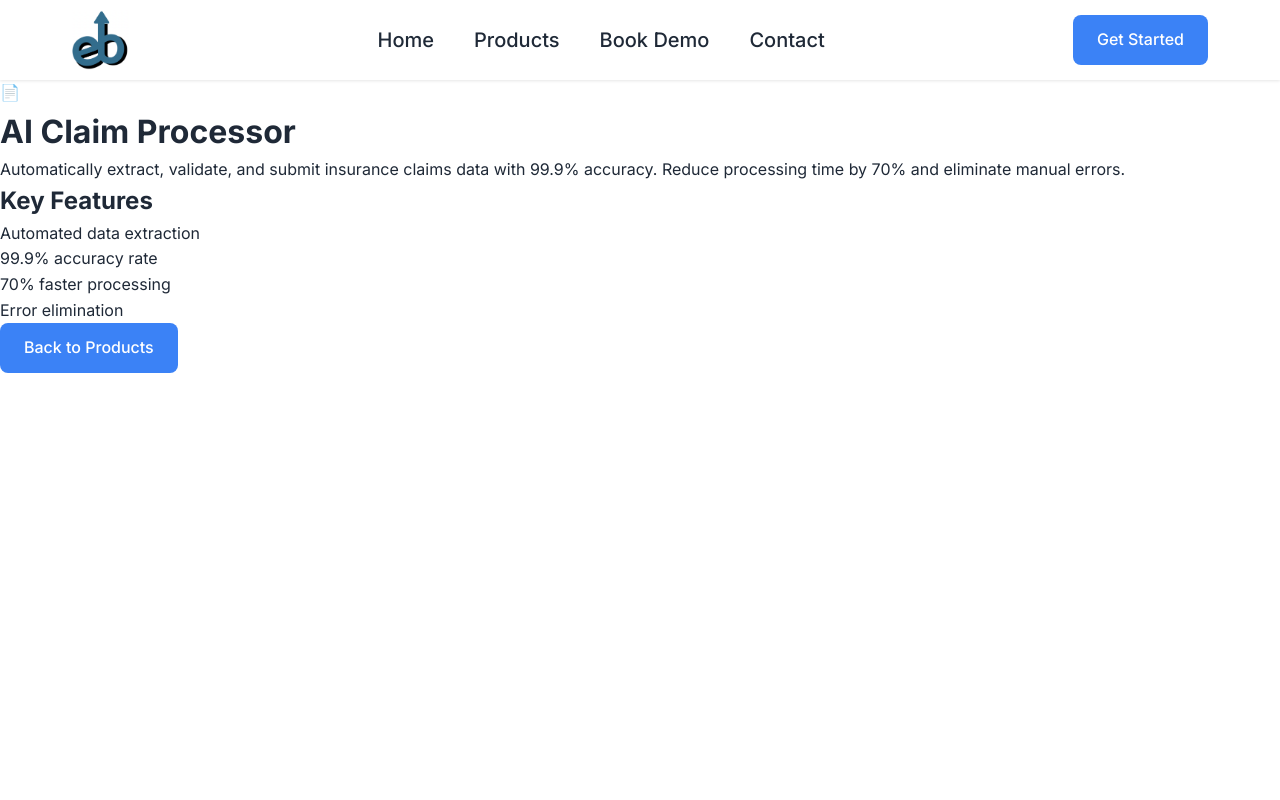
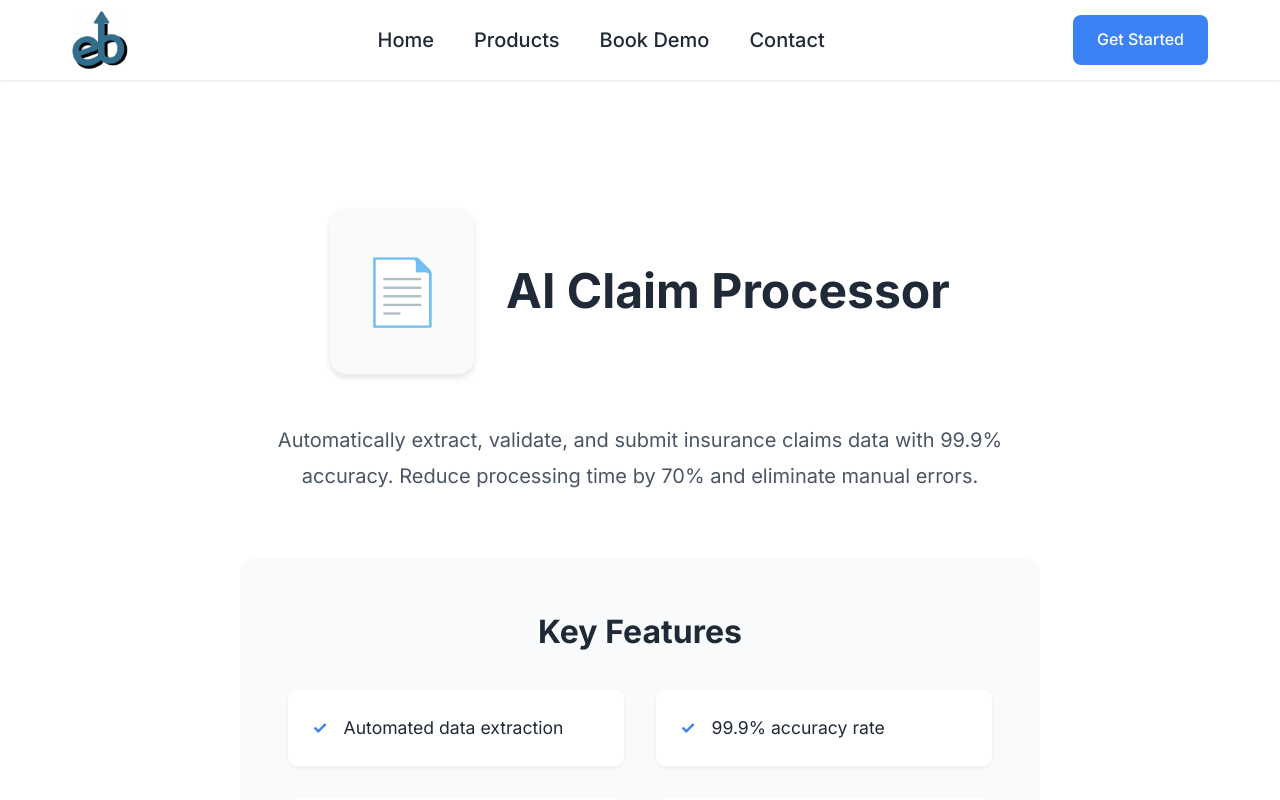
Before and after one commit to Jannatt22/Scheduly-AI, a React (Create React App) app: page /product/ai-claim-processor in a window 1280 px wide. Shown: the top 800 px of the page. Built offline with nearby package versions, Linux system fonts and the light colour scheme.

Commit message:
Add: Product detail page styling

```diff
--- a/src/App.css
+++ b/src/App.css
@@ -620,3 +620,118 @@ body {
   font-size: 1.5rem;
   letter-spacing: 2px;
 }
+
+/* Product Detail Page */
+.product-detail {
+  max-width: 1200px;
+  margin: 0 auto;
+  padding: 8rem 2rem;
+  min-height: calc(100vh - 80px);
+  display: flex;
+  flex-direction: column;
+  align-items: center;
+}
+
+.product-detail-header {
+  display: flex;
+  align-items: center;
+  gap: 2rem;
+  margin-bottom: 3rem;
+  text-align: center;
+}
+
+.product-detail-icon {
+  font-size: 4rem;
+  background: var(--bg-light);
+  padding: 2rem;
+  border-radius: 1rem;
+  box-shadow: 0 4px 6px rgba(0, 0, 0, 0.1);
+}
+
+.product-detail h1 {
+  font-size: 3rem;
+  color: var(--text-main);
+  margin: 0;
+}
+
+.product-detail-description {
+  font-size: 1.25rem;
+  color: #4B5563;
+  max-width: 800px;
+  text-align: center;
+  margin-bottom: 4rem;
+  line-height: 1.8;
+}
+
+.product-detail-features {
+  background: var(--bg-light);
+  padding: 3rem;
+  border-radius: 1rem;
+  width: 100%;
+  max-width: 800px;
+  margin-bottom: 3rem;
+}
+
+.product-detail-features h2 {
+  font-size: 2rem;
+  color: var(--text-main);
+  margin-bottom: 2rem;
+  text-align: center;
+}
+
+.product-detail-features ul {
+  list-style: none;
+  padding: 0;
+  display: grid;
+  grid-template-columns: repeat(auto-fit, minmax(300px, 1fr));
+  gap: 2rem;
+}
+
+.product-detail-features li {
+  background: var(--white);
+  padding: 1.5rem;
+  border-radius: 0.5rem;
+  box-shadow: 0 2px 4px rgba(0, 0, 0, 0.05);
+  font-size: 1.1rem;
+  color: var(--text-main);
+  display: flex;
+  align-items: center;
+  gap: 1rem;
+}
+
+.product-detail-features li::before {
+  content: "✓";
+  color: var(--primary);
+  font-weight: bold;
+}
+
+.product-detail .cta-button {
+  margin-top: 2rem;
+}
+
+@media (max-width: 768px) {
+  .product-detail {
+    padding: 6rem 1rem;
+  }
+
+  .product-detail-header {
+    flex-direction: column;
+    gap: 1rem;
+  }
+
+  .product-detail h1 {
+    font-size: 2.5rem;
+  }
+
+  .product-detail-description {
+    font-size: 1.1rem;
+  }
+
+  .product-detail-features {
+    padding: 2rem;
+  }
+
+  .product-detail-features ul {
+    grid-template-columns: 1fr;
+  }
+}
```
